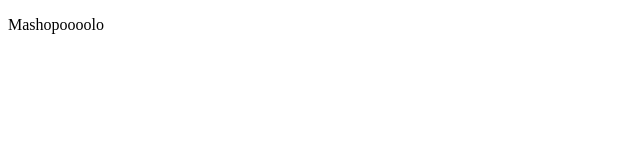
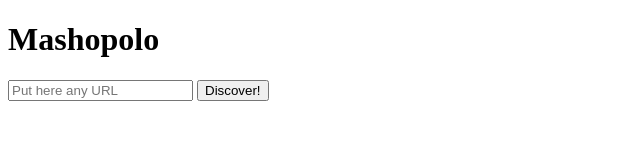
Before and after one commit to ricogallo/THack-frontend, a website: page app/index.html in a window 1280 px wide. Shown: the whole page, without its empty margins (0-640 px from the left). Drawn offline with nearby package versions, Linux system fonts and the light colour scheme; some packages are replaced by stand-ins of ours; files that its build step writes are made by us from their sources.

Commit message:
Homepage scaffold

```diff
--- a/app/index.html
+++ b/app/index.html
@@ -22,7 +22,10 @@
     <!-- Add your site or application content here -->
 
     <div class="container">
-    <div ng-view=""></div>
+      <header>
+        <h1>Mashopolo</h1>
+      </header>
+      <div ng-view=""></div>
     </div>
 
     <!-- build:js(.) scripts/vendor.js -->
--- a/app/scripts/app.js
+++ b/app/scripts/app.js
@@ -18,6 +18,7 @@
     'ngSanitize',
     'ngTouch'
   ])
+  .constant('iframePath', 'https://iframe.mashopolo.com/widget')
   .config(function ($routeProvider) {
     $routeProvider
       .when('/', {
--- a/app/scripts/controllers/main.js
+++ b/app/scripts/controllers/main.js
@@ -9,5 +9,7 @@
  */
 angular.module('mashopoloApp')
   .controller('MainCtrl', function () {
-    this.message = 'Mashopoooolo';
+    this.search = function(query) {
+
+    };
   });
--- a/app/views/main.html
+++ b/app/views/main.html
@@ -1,3 +1,14 @@
-<p>
-  {{ main.message }}
-</p>
+<form
+  class=""
+  name="searchForm">
+  <input
+    type="search"
+    class=""
+    ng-model="query"
+    placeholder="Put here any URL">
+  <button
+    class=""
+    ng-click="search(query)">
+    Discover!
+  </button>
+</form>
```
Also changed, not shown: 4 other files.
